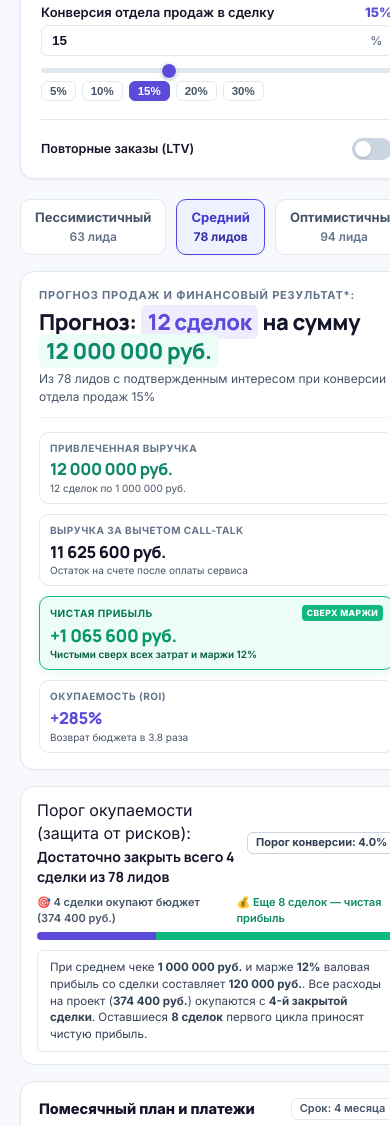
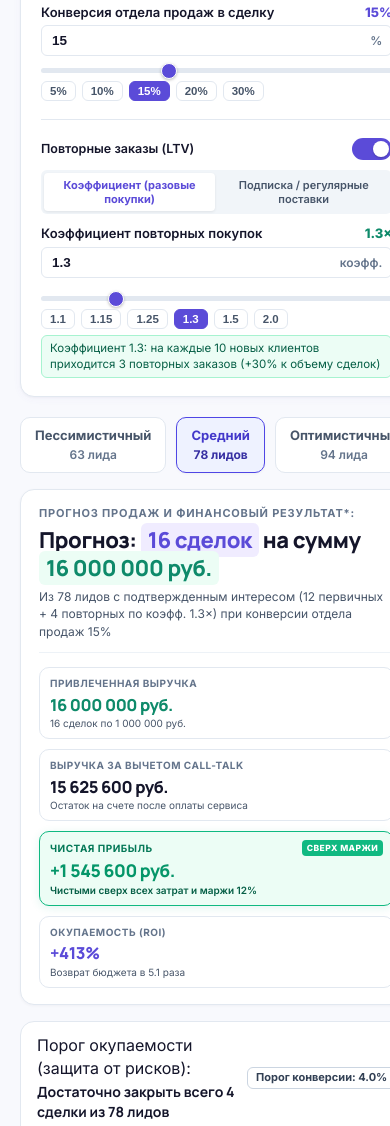
Before and after one commit to Ouliania/CALL-TALK-calculator, a website: page index.html in a window 390 px wide. Shown: the part 1063-2189 px from the top of the page. Drawn offline with Linux system fonts and the light colour scheme.

Commit message:
feat: enable repeat orders (LTV coeff mode) by default

```diff
--- a/app.js
+++ b/app.js
@@ -65,7 +65,7 @@ const state = {
   marginEnabled: true,      // toggle for margin calculation
   marginPercent: 12,        // 12% (strictly 10-12%, max 15%)
   conversionPercent: 15,    // 15%
-  ltvEnabled: false,
+  ltvEnabled: true,         // enabled by default on coefficient mode
   ltvMode: 'coeff',         // 'coeff' (разовые покупки / коэффициент) or 'sub' (подписка)
   ltvCoeff: 1.3,            // 1.3 (e.g. 10 deals -> +3 repeat = 13 deals)
   ltvRepeatDeals: 12        // +12 repeat deals in subscription mode (12 заказов в год)
@@ -1125,7 +1125,9 @@ function getQueryString() {
   }
   params.set('margin', state.marginPercent);
   params.set('conv', state.conversionPercent);
-  if (state.ltvEnabled) {
+  if (!state.ltvEnabled) {
+    params.set('noltv', '1');
+  } else {
     params.set('ltv', '1');
     params.set('ltvm', state.ltvMode);
     if (state.ltvMode === 'coeff') {
@@ -1209,8 +1211,12 @@ function loadUrlParams() {
     if (conv >= 1 && conv <= 60) state.conversionPercent = conv;
   }
 
-  if (params.has('ltv') && params.get('ltv') === '1') {
+  if ((params.has('noltv') && params.get('noltv') === '1') || (params.has('ltv') && params.get('ltv') === '0')) {
+    state.ltvEnabled = false;
+  } else if (params.has('ltv') && params.get('ltv') === '1') {
     state.ltvEnabled = true;
+  }
+
   if (params.has('ltvm')) {
     const mode = params.get('ltvm');
     if (mode === 'coeff' || mode === 'sub') state.ltvMode = mode;
@@ -1222,7 +1228,6 @@ function loadUrlParams() {
   if (params.has('rep')) {
     const rep = parseInt(params.get('rep'), 10);
     if (rep >= 1 && rep <= 30) state.ltvRepeatDeals = rep;
-    }
   }
 }
 
--- a/index.html
+++ b/index.html
@@ -240,12 +240,12 @@
               <span class="toggle-title">Повторные заказы (LTV)</span>
             </div>
             <label class="switch">
-              <input type="checkbox" id="ltvToggle">
+              <input type="checkbox" id="ltvToggle" checked>
               <span class="slider"></span>
             </label>
           </div>
 
-          <div id="ltvSubpanel" style="display: none; margin-top: 10px;">
+          <div id="ltvSubpanel" style="margin-top: 10px;">
             <!-- Переключатель режима повторных продаж -->
             <div class="ltv-mode-tabs">
               <button type="button" class="ltv-mode-tab active" id="ltvModeCoeffBtn" data-mode="coeff">Коэффициент (разовые покупки)</button>
```
Also changed, not shown: public/app.js (+9 -4 lines), public/index.html (+2 -2 lines). Lines whose indentation alone changed are shown as unchanged.
